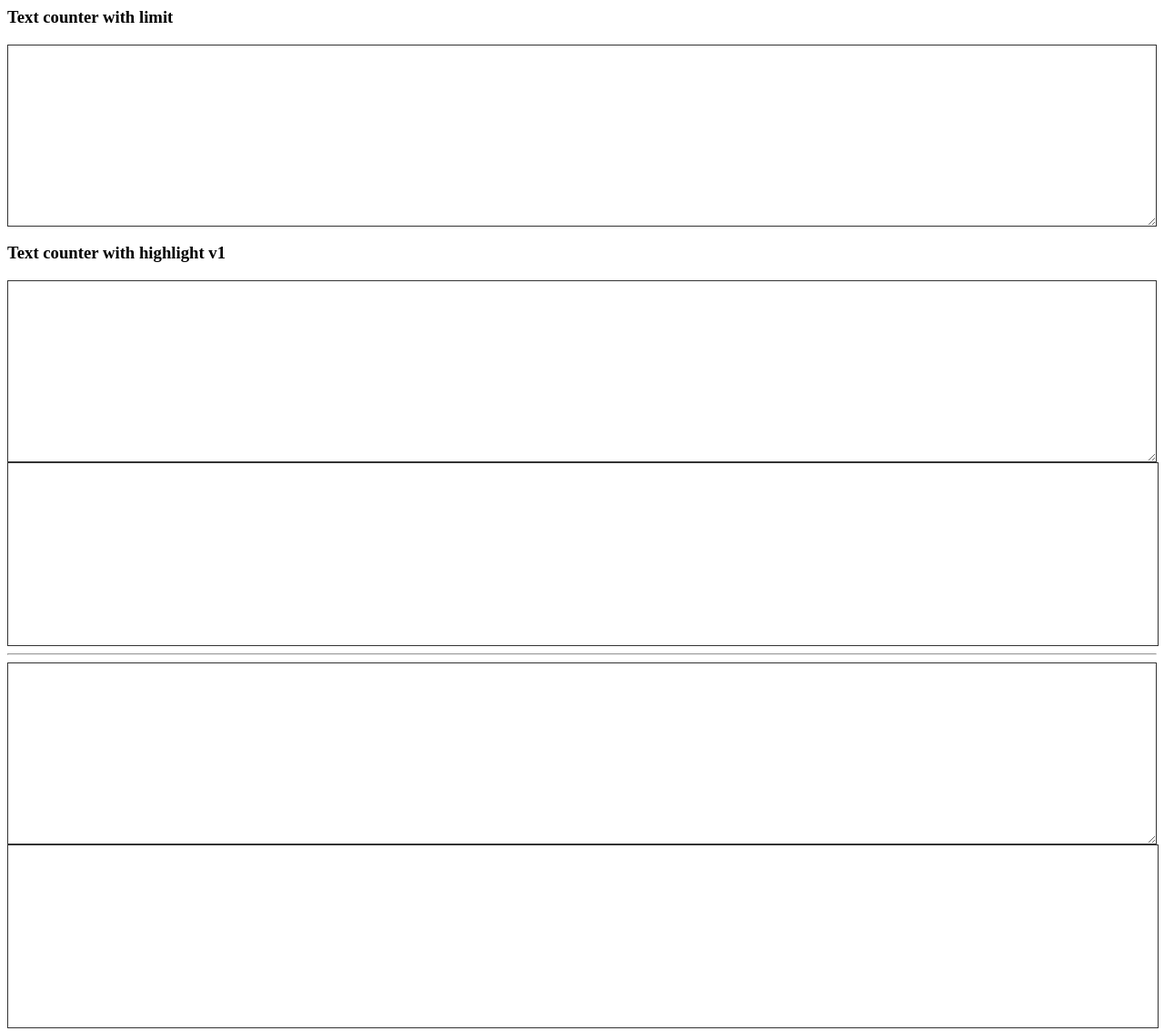
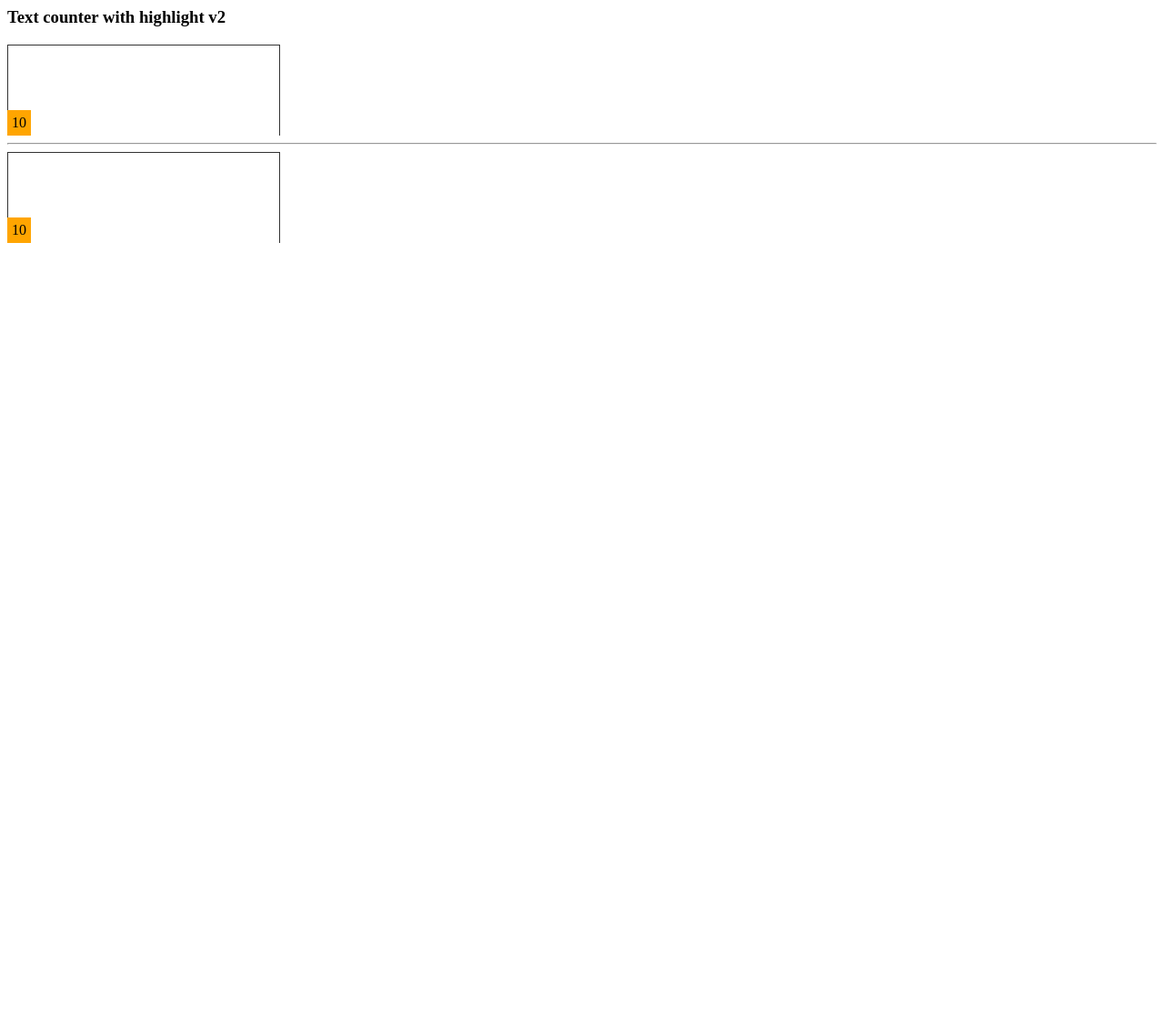
Before and after one commit to andygi/texarea-highlight-count, a plain HTML site: page index.html in a window 1280 px wide. Shown: the top 1133 px of the page at 91% size. After the commit the page ends 800 px from the top, so only its background shows below. Drawn offline with nearby package versions, Linux system fonts and the light colour scheme.

Commit message:
left only the v2 and disabled the rest of functions

```diff
--- a/demo/demo.js
+++ b/demo/demo.js
@@ -126,7 +126,7 @@ function textareaHighlight(component) {
 }
 
 $(document).ready(function() {
-    counterTextArea(".js-counter");
-    counterTextAreaHighlight(".js-counter-two");
+    // counterTextArea(".js-counter");
+    // counterTextAreaHighlight(".js-counter-two");
     textareaHighlight(".js-counter-three");
 });
--- a/index.html
+++ b/index.html
@@ -8,14 +8,14 @@
 
 <body>
     <!-- START html -->
-    <h3>Text counter with limit</h3>
+    <!-- <h3>Text counter with limit</h3>
     <textarea class="test-input js-counter" maxlength="200"></textarea>
     <span class="js-counter__counter"></span>
 
     <h3>Text counter with highlight v1</h3>
     <textarea class="test-input js-counter-two" data-maxlength="10"></textarea>
     <hr>
-    <textarea class="test-input js-counter-two" data-maxlength="10"></textarea>
+    <textarea class="test-input js-counter-two" data-maxlength="10"></textarea> -->
 
     <h3>Text counter with highlight v2</h3>
     <textarea class="test-input js-counter-three" data-maxlength="10"></textarea>
```
